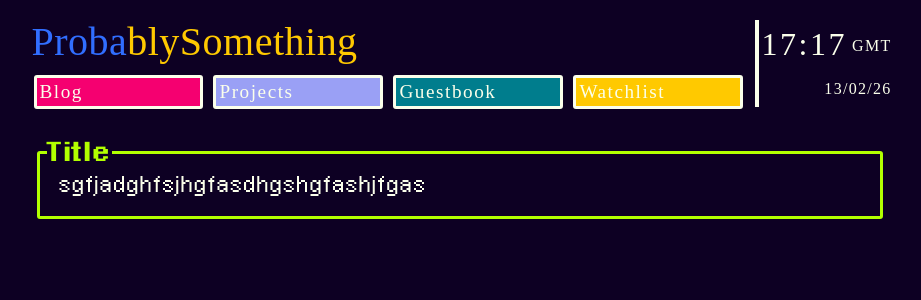
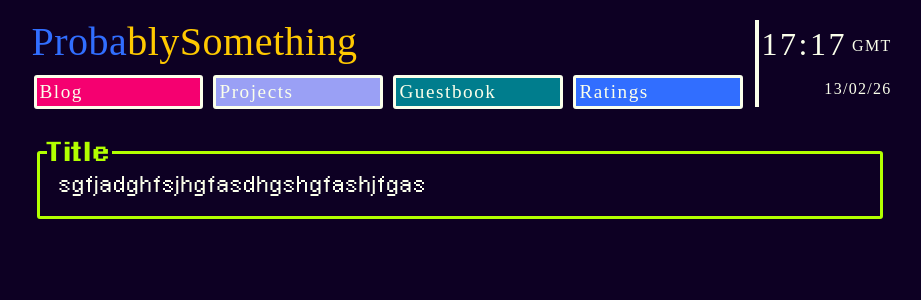
Before and after one commit to ProbablyIdiot/probablysomething, a Jekyll site: the page built from index.html, in a window 1280 px wide. Shown: the top 300 px of the page, without its empty margins (176-1097 px from the left). Built offline with Jekyll 4.4.1, drawn with Linux system fonts in a browser that asks for light colours; some web fonts are replaced.

Commit message:
Added extra pages, made page theme colour go in front matter, other changes i forgot abt.

```diff
--- a/_includes/navbar.html
+++ b/_includes/navbar.html
@@ -20,10 +20,10 @@
 			<span>g</span>
 		</a>
 		<div class="btnHolder">
-			<button id="blog" onclick="location.href='/test'">Blog</button>
-			<button id="projects" onclick="location.href='/test'">Projects</button>
-			<button id="guestbook" onclick="location.href='/test'">Guestbook</button>
-			<button id="watchlist" onclick="location.href='/test'">Watchlist</button>
+			<button id="blog" onclick="location.href='/blog'">Blog</button>
+			<button id="projects" onclick="location.href='/projects'">Projects</button>
+			<button id="guestbook" onclick="location.href='/guestbook'">Guestbook</button>
+			<button id="ratings" onclick="location.href='/ratings'">Ratings</button>
 		</div>
 
 	</div>
--- a/_layouts/default.html
+++ b/_layouts/default.html
@@ -1,3 +1,6 @@
+---
+---
+
 <!DOCTYPE html>
 <html lang="en">
 	<head>
@@ -11,10 +14,10 @@
 			</div>
 			<div class="mainbar">
 				{% include navbar.html %}
-				<div class="mainContentTitle">
+				<div class="mainContentTitle" style="color: {{ page.colour }}">
 					Title
 				</div>
-				<div class="mainContent">
+				<div class="mainContent"style="border: 3px solid {{ page.colour }}">
 					{{ page.content }}
 				</div>
 			</div>
--- a/_sass/mainContent.scss
+++ b/_sass/mainContent.scss
@@ -3,7 +3,6 @@
 }
 
 .mainContentTitle {
-	color: #b2ff00;
 	background-color: #0d0023;
 	font-family: pixelArialBold;
 	position: relative;
@@ -14,7 +13,6 @@
 }
 
 .mainContent {
-	border: 3px solid #b2ff00;
 	border-radius: 3px;
 	padding: 20px;
 	margin-top: -25px;
--- a/_sass/navbar.scss
+++ b/_sass/navbar.scss
@@ -101,3 +101,7 @@
 #guestbook {
 	background-color: #007d8d;
 }
+
+#ratings {
+	background-color: #316eff;
+}
--- /dev/null
+++ b/blog.html
@@ -0,0 +1,5 @@
+---
+title: 📰 Blog
+layout: default
+colour: "#f50070"
+---
--- /dev/null
+++ b/guestbook.html
@@ -0,0 +1,5 @@
+---
+title: 📓 Guestbook
+layout: default
+colour: "#007d8d"
+---
--- a/index.html
+++ b/index.html
@@ -1,6 +1,7 @@
 ---
-title: test
+title: 🏠 Home
 layout: default
+colour: "#b2ff00"
 ---
 
 sgfjadghfsjhgfasdhgshgfashjfgas
--- /dev/null
+++ b/projects.html
@@ -0,0 +1,5 @@
+---
+title: 🛠️ Projects
+layout: default
+colour: "#9aa0f5"
+---
--- /dev/null
+++ b/ratings.html
@@ -0,0 +1,5 @@
+---
+title: ⭐ Ratings
+layout: default
+colour: "#316eff"
+---
--- a/test.html
+++ /dev/null
@@ -1,6 +0,0 @@
----
-layout: default
-title: testPage
----
-
-fghadshf
```
